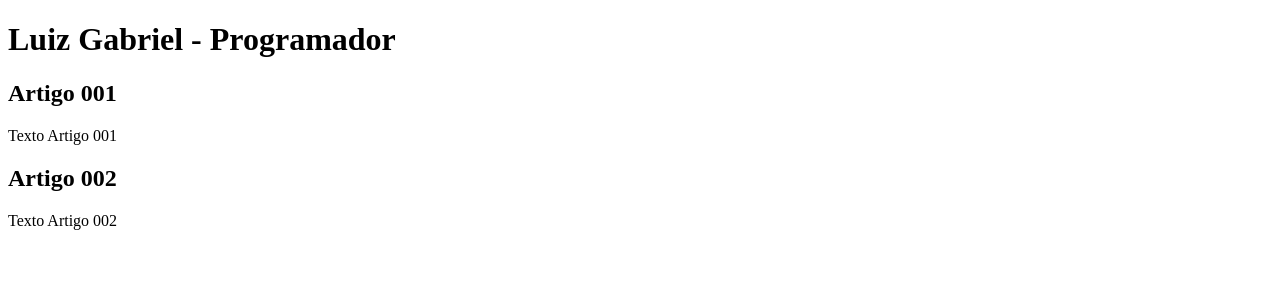
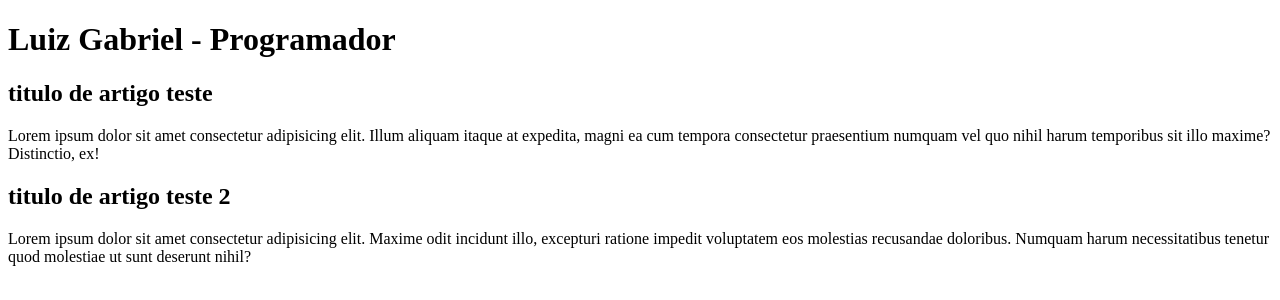
Before and after one commit to LuyzG/Projeto-Site, a plain HTML site: page src/index.html in a window 1280 px wide. Drawn offline with Linux system fonts and the light colour scheme.

Commit message:
comecei a escrever o conteúdo

```diff
--- a/src/index.html
+++ b/src/index.html
@@ -12,12 +12,12 @@
       <h1>Luiz Gabriel - Programador</h1>
     </header>
     <article>
-      <h2>Artigo 001</h2>
-      <p>Texto Artigo 001</p>
+      <h2>titulo de artigo teste</h2>
+      <p>Lorem ipsum dolor sit amet consectetur adipisicing elit. Illum aliquam itaque at expedita, magni ea cum tempora consectetur praesentium numquam vel quo nihil harum temporibus sit illo maxime? Distinctio, ex!</p>
     </article>
     <article>
-      <h2>Artigo 002</h2>
-      <p>Texto Artigo 002</p>
+      <h2>titulo de artigo teste 2</h2>
+      <p>Lorem ipsum dolor sit amet consectetur adipisicing elit. Maxime odit incidunt illo, excepturi ratione impedit voluptatem eos molestias recusandae doloribus. Numquam harum necessitatibus tenetur quod molestiae ut sunt deserunt nihil?</p>
     </article>
   </main>
 </body>
```
